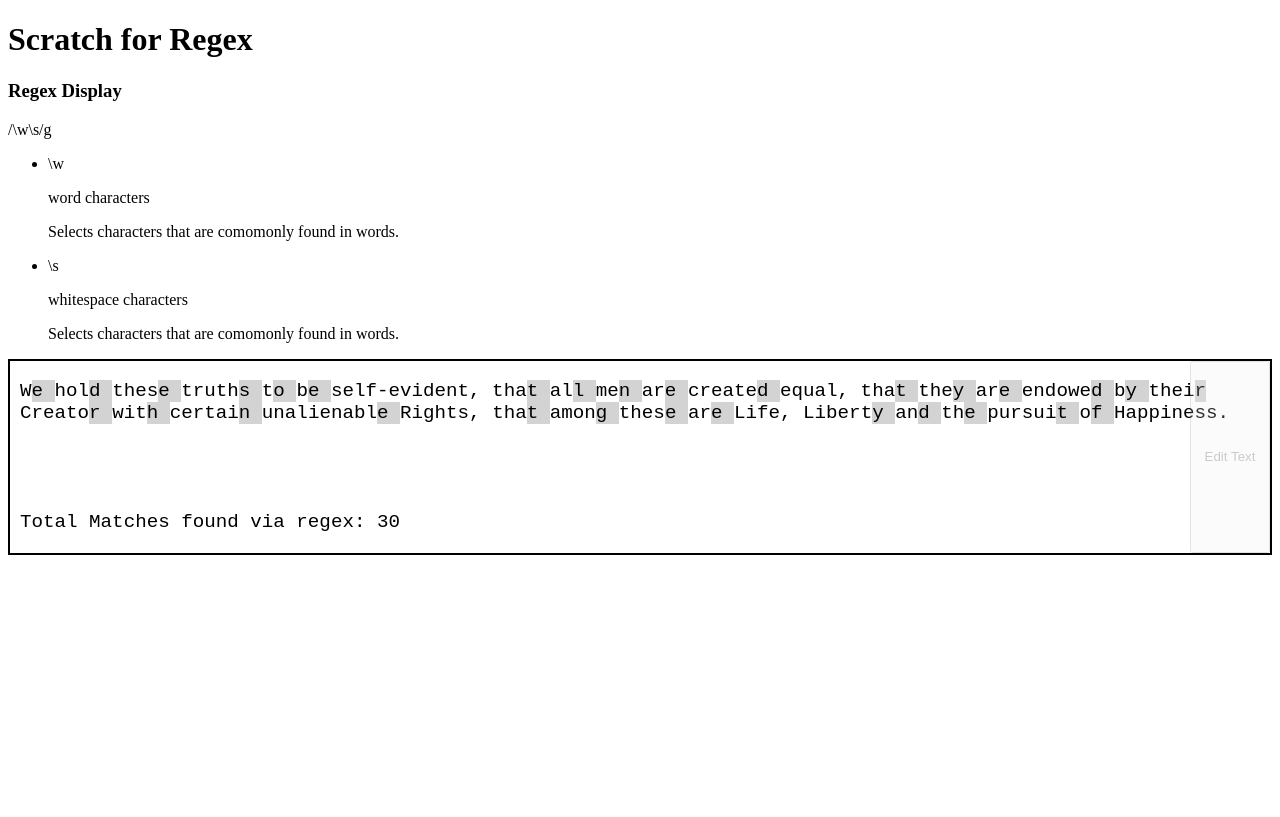
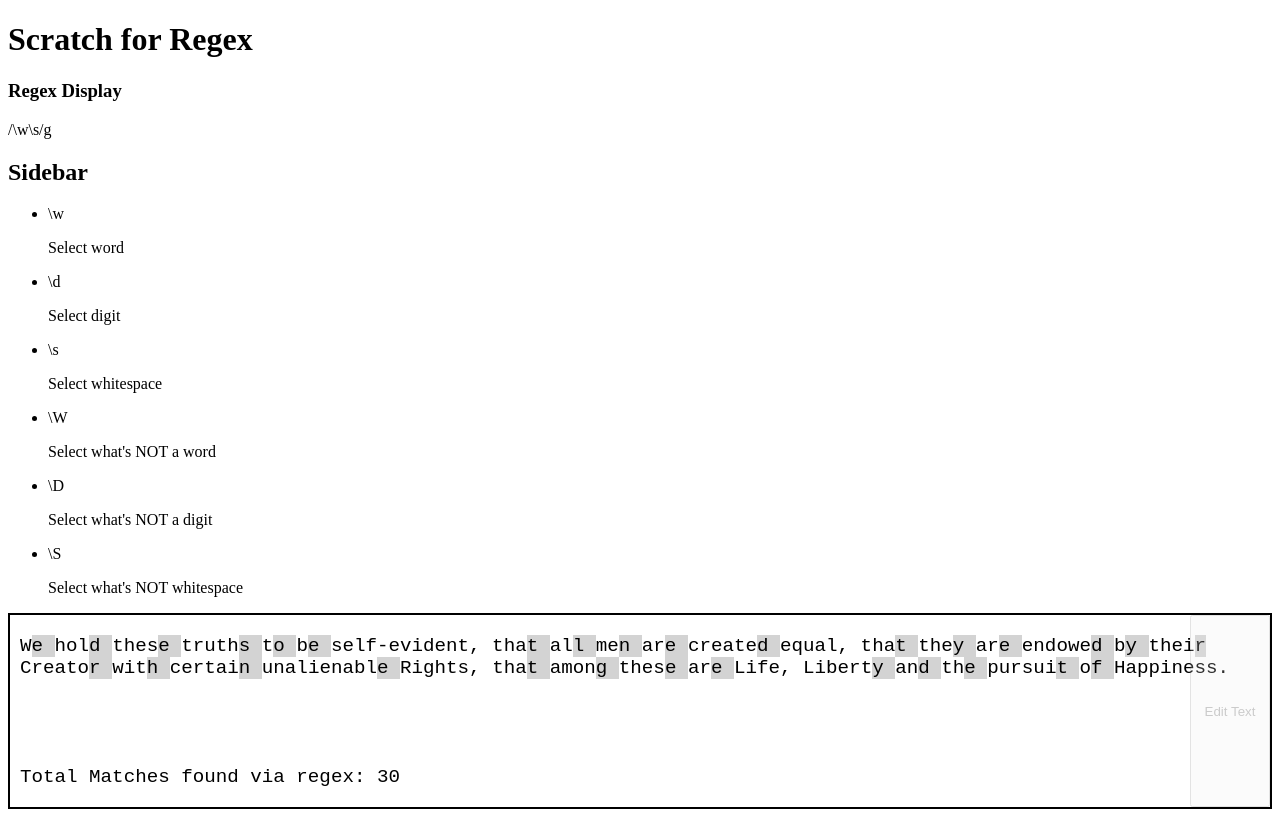
Before and after one commit to scratch-for-regex/main, a React (Create React App) app in the folder scratch/: page / in a window 1280 px wide. Built offline with nearby package versions, Linux system fonts and the light colour scheme; what redux-promise-middleware would draw is missing.

Commit message:
Refactor into 1 reducer & 1 action

```diff
--- a/scratch/src/actions/index.js
+++ b/scratch/src/actions/index.js
@@ -1,12 +1,4 @@
-export const SET_REGEXES = "SET_REGEXES"
 export const SELECT_REGEX_CHAR = "SELECT_REGEX_CHAR"
-
-export const setRegexes = rows => dispatch => {
-    dispatch({
-        type: SET_REGEXES,
-        payload: rows
-    })
-}
 
 export const selectRegex = regexObj => dispatch => {
     dispatch({
--- a/scratch/src/components/RegexTextArea/RegexTextArea.js
+++ b/scratch/src/components/RegexTextArea/RegexTextArea.js
@@ -53,7 +53,6 @@ class RegexTextArea extends React.Component {
     // Calls the regexTester and returns the output(formatted properly)
     createMarkup = () => {
         const regexResult = this.regexTester()
-        console.log(regexResult)
         return {
             text: { __html: regexResult.regexText.replace(/\n/g, "<br> ") },
             count: regexResult.count
--- a/scratch/src/components/SideBar/SideBar.js
+++ b/scratch/src/components/SideBar/SideBar.js
@@ -1,32 +1,16 @@
 import React from "react"
 import { connect } from "react-redux"
 
-import regexArray from "../../data/regexArray"
 import SideBarRow from "./SideBarRow"
-import { setRegexes } from "../../actions"
-
-import PropTypes from "prop-types"
 
 class SideBar extends React.Component {
-    static propTypes = {
-        setRegexes: PropTypes.func.isRequired
-    }
     render() {
-        this.props.setRegexes(
-            regexArray.map(d => (d.regex, d.summary, d.description, false))
-        )
         return (
             <div>
+                <h2>Sidebar</h2>
                 <ul>
-                    {regexArray.map(d => (
-                        <li key={d.regex}>
-                            <SideBarRow
-                                regex={d.regex}
-                                summary={d.summary}
-                                description={d.description}
-                                editable={false}
-                            />
-                        </li>
+                    {this.props.characters.map(({ id, ...rest }) => (
+                        <SideBarRow key={id} {...rest} />
                     ))}
                 </ul>
             </div>
@@ -35,8 +19,6 @@ class SideBar extends React.Component {
 }
 
 export default connect(
-    state => ({}),
-    dispatch => ({
-        setRegexes: () => dispatch(setRegexes)
-    })
+    ({ regex }) => ({ characters: regex.characters }),
+    {}
 )(SideBar)
--- a/scratch/src/components/SideBar/SideBarRow.js
+++ b/scratch/src/components/SideBar/SideBarRow.js
@@ -2,13 +2,11 @@ import React from "react"
 
 export default class SideBarRow extends React.Component {
     render() {
-        console.log("SideBarRow props", this.props)
         return (
-            <div className="SideBarRow">
-                <p>{this.props.regex}</p>
-                <p>{this.props.summary}</p>
-                <p>{this.props.description}</p>
-            </div>
+            <li className="SideBarRow">
+                <p>{this.props.regex.source}</p>
+                <p>{this.props.purpose}</p>
+            </li>
         )
     }
 }
--- /dev/null
+++ b/scratch/src/data/index.js
@@ -0,0 +1,30 @@
+import uuid from "uuid/v4"
+
+export const characterClasses = [
+    { id: uuid(), regex: /\w/, purpose: "Select word", acceptsInputs: false },
+    { id: uuid(), regex: /\d/, purpose: "Select digit", acceptsInputs: false },
+    {
+        id: uuid(),
+        regex: /\s/,
+        purpose: "Select whitespace",
+        acceptsInputs: false
+    },
+    {
+        id: uuid(),
+        regex: /\W/,
+        purpose: "Select what's NOT a word",
+        acceptsInputs: false
+    },
+    {
+        id: uuid(),
+        regex: /\D/,
+        purpose: "Select what's NOT a digit",
+        acceptsInputs: false
+    },
+    {
+        id: uuid(),
+        regex: /\S/,
+        purpose: "Select what's NOT whitespace",
+        acceptsInputs: false
+    }
+]
--- a/scratch/src/data/regexArray.json
+++ /dev/null
@@ -1,14 +0,0 @@
-[
-    {
-        "regex": "\\w",
-        "summary": "word characters",
-        "description": "Selects characters that are comomonly found in words.",
-        "editable": "false"
-    },
-    {
-        "regex": "\\s",
-        "summary": "whitespace characters",
-        "description": "Selects characters that are comomonly found in words.",
-        "editable": "false"
-    }
-]
--- a/scratch/src/reducers/index.js
+++ b/scratch/src/reducers/index.js
@@ -1,9 +1,7 @@
 import { combineReducers } from "redux"
 
-import regexReducer from "./regexesReducer"
-import regexDisplayReducer from "./regexDisplayReducer"
+import regexReducer from "./regex-reducer"
 
 export default combineReducers({
-    regexes: regexReducer,
-    regexDisplay: regexDisplayReducer
+    regex: regexReducer
 })
--- /dev/null
+++ b/scratch/src/reducers/regex-reducer.js
@@ -0,0 +1,31 @@
+import { SELECT_REGEX_CHAR } from "../actions"
+
+import { characterClasses } from "../data"
+
+const initialState = {
+    characters: characterClasses,
+    selectedCharacters: [
+        {
+            regex: /\w/,
+            purpose: "Select word",
+            acceptsInputs: false
+        },
+        {
+            regex: /\s/,
+            purpose: "Select whitespace",
+            acceptsInputs: false
+        }
+    ]
+}
+
+export default (state = initialState, action) => {
+    switch (action.type) {
+        case SELECT_REGEX_CHAR:
+            return {
+                ...state,
+                regexChars: [...state.selectedCharacters, action.payload]
+            }
+        default:
+            return state
+    }
+}
--- a/scratch/src/reducers/regexDisplayReducer.js
+++ /dev/null
@@ -1,17 +0,0 @@
-import { SELECT_REGEX_CHAR } from "../actions"
-
-const initialState = {
-    regexChars: [/\w/, /\s/]
-}
-
-export default (state = initialState, action) => {
-    switch (action.type) {
-        case SELECT_REGEX_CHAR:
-            return {
-                ...state,
-                regexChars: [...state.regexChars, action.payload]
-            }
-        default:
-            return state
-    }
-}
--- a/scratch/src/reducers/regexesReducer.js
+++ /dev/null
@@ -1,10 +0,0 @@
-import { SET_REGEXES } from "../actions"
-
-export default (regexes = [], action) => {
-    switch (action.type) {
-        case SET_REGEXES:
-            return action.payload
-        default:
-            return regexes
-    }
-}
--- a/scratch/src/selectors/index.js
+++ b/scratch/src/selectors/index.js
@@ -1,9 +1,9 @@
-export const reduceRegex = ({ regexDisplay }) => {
-    return regexDisplay.regexChars.reduce((prev, current) => {
+export const reduceRegex = ({ regex }) => {
+    return regex.selectedCharacters.reduce((prev, current) => {
         const globalModifier = prev.global ? "g" : ""
         const ignoreCaseModifier = prev.ignoreCase ? "i" : ""
         const multilineModifier = prev.mulitline ? "m" : ""
-        const newRegex = prev.source + current.source
+        const newRegex = prev.source + current.regex.source
         return new RegExp(
             newRegex,
             globalModifier + ignoreCaseModifier + multilineModifier
@@ -11,6 +11,8 @@ export const reduceRegex = ({ regexDisplay }) => {
     }, new RegExp("", "g"))
 }
 
-export const formatRegex = ({ regexDisplay }) => {
-    return "/" + regexDisplay.regexChars.map(r => r.source).join("") + "/g"
+export const formatRegex = ({ regex }) => {
+    return (
+        "/" + regex.selectedCharacters.map(r => r.regex.source).join("") + "/g"
+    )
 }
```
